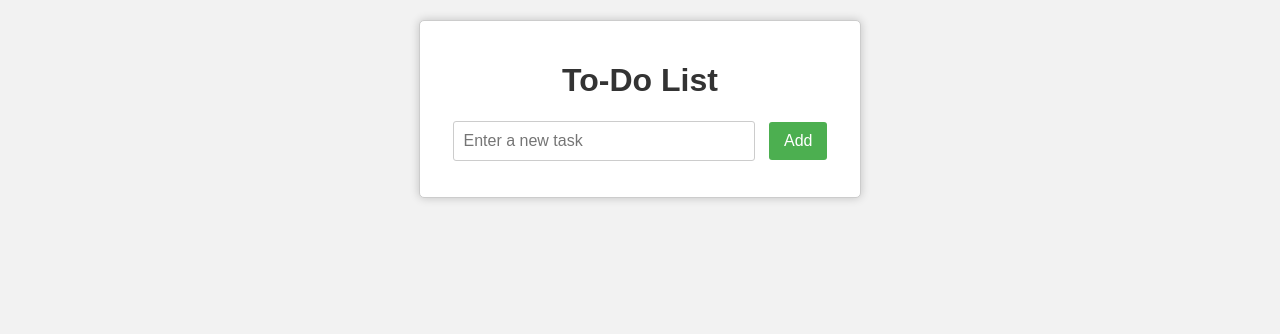
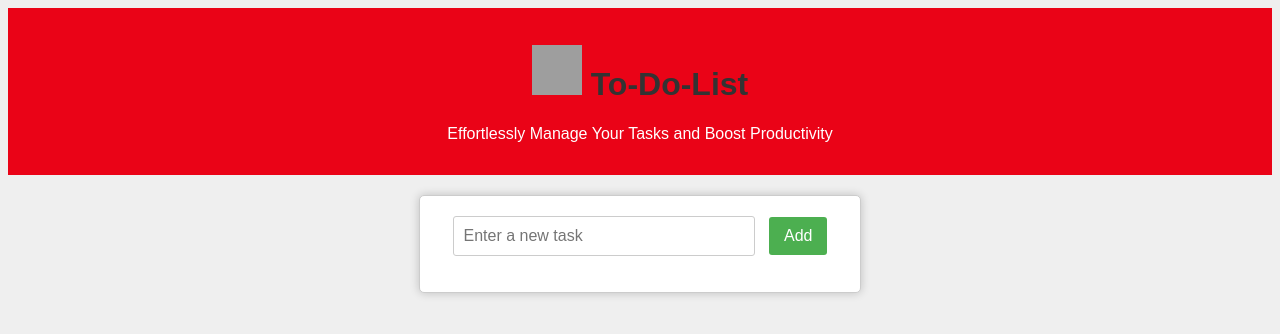
Before and after one commit to kirtigarg38/To_Do_List, a plain HTML site: page index.html in a window 1280 px wide. Drawn offline with Linux system fonts and the light colour scheme; grey boxes are pictures that could not be loaded.

Commit message:
Add files via upload

```diff
--- a/index.html
+++ b/index.html
@@ -5,10 +5,17 @@
     <meta name="viewport" content="width=device-width, initial-scale=1.0">
     <title>To-Do List</title>
     <style>
+
         body {
             font-family: Arial, sans-serif;
             text-align: center;
-            background-color: #f2f2f2;
+            background-color: #efefef;
+        }
+        header {
+            background-color: #ea0317;
+            color: #fff;
+            text-align: center;
+            padding: 1rem;
         }
 
         #container {
@@ -119,8 +126,14 @@
     </style>
 </head>
 <body>
+    <header>
+        <h1>
+            <img src="https://media.istockphoto.com/id/1303877287/vector/paper-checklist-and-pencil-flat-pictogram.jpg?s=612x612&w=0&k=20&c=NoqPzn94VH2Pm7epxF8P5rCcScMEAiGQ8Hv_b2ZwRjY=" alt="Notebook Icon" width="50" height="50">
+
+            To-Do-List</h1>
+        <p>Effortlessly Manage Your Tasks and Boost Productivity</p>
+    </header>
     <div id="container">
-        <h1>To-Do List</h1>
         <div>
             <input type="text" id="task" placeholder="Enter a new task">
             <button onclick="addTask()">Add</button>
```
